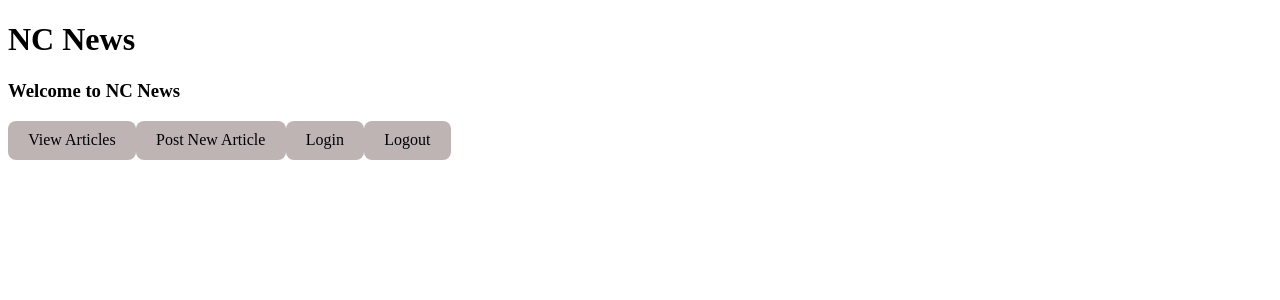
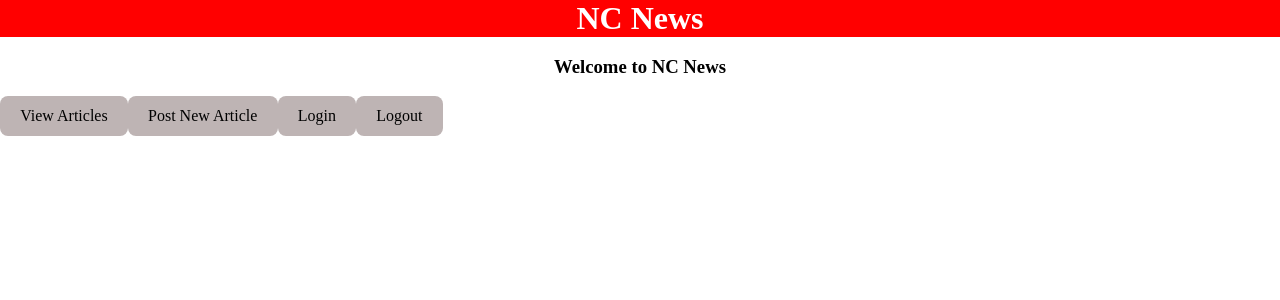
Before and after one commit to swoody2527/NC-News-Front-End, a React (Vite) app in the folder nc-news-fe/: page / in a window 1280 px wide. Shown: the top 300 px of the page. Built offline with nearby package versions, Linux system fonts and the light colour scheme.

Commit message:
styling changes

```diff
--- a/nc-news-fe/src/App.css
+++ b/nc-news-fe/src/App.css
@@ -0,0 +1,14 @@
+h1 {
+    background-color: red;
+    color: white;
+    margin: 0;
+    text-align: center;
+}
+
+h1:hover {
+    cursor: pointer;
+}
+
+body {
+    margin: 0;
+}
--- a/nc-news-fe/src/App.jsx
+++ b/nc-news-fe/src/App.jsx
@@ -1,5 +1,6 @@
 import { useState } from 'react'
 import { Routes, Route } from 'react-router-dom';
+import {Link} from 'react-router-dom'
 
 import './App.css'
 import Menu from './components/Menu'
@@ -9,7 +10,7 @@ import SelectedArticle from './components/SelectedArticle';
 function App() {
   return (
     <main>
-    <h1>NC News</h1>
+      <Link to="/"><h1 className='header'>NC News</h1></Link>
     <Routes>
       <Route path="/" element={<Menu />}></Route>
       <Route path="/articles" element={<Articles />}></Route>
--- a/nc-news-fe/src/components/Menu.jsx
+++ b/nc-news-fe/src/components/Menu.jsx
@@ -1,5 +1,6 @@
 import React from 'react'
 import { Link } from 'react-router-dom'
+import '../styles/Menu.css'
 
 function Menu() {
   return (
--- a/nc-news-fe/src/styles/ArticleCard.css
+++ b/nc-news-fe/src/styles/ArticleCard.css
@@ -1,10 +1,11 @@
 .article-card {
     border: 3px solid black;
-    margin: 2px;
+    margin: 15px;
     text-align: center;
     height: 300px;
     width: 300px;
     border-radius: 15px;
+    box-shadow: 0px 0px 20px 4px #888888;
 }
 
 .article-card > button {
--- /dev/null
+++ b/nc-news-fe/src/styles/Menu.css
@@ -0,0 +1,3 @@
+h3 {
+    text-align: center;
+}
--- a/nc-news-fe/src/styles/SelectedArticle.css
+++ b/nc-news-fe/src/styles/SelectedArticle.css
@@ -7,4 +7,5 @@
 .selected-article > img {
     max-width: 100%;
     max-height: 300px;
+    box-shadow: 5px 10px 20px 4px #888888;
 }
```
